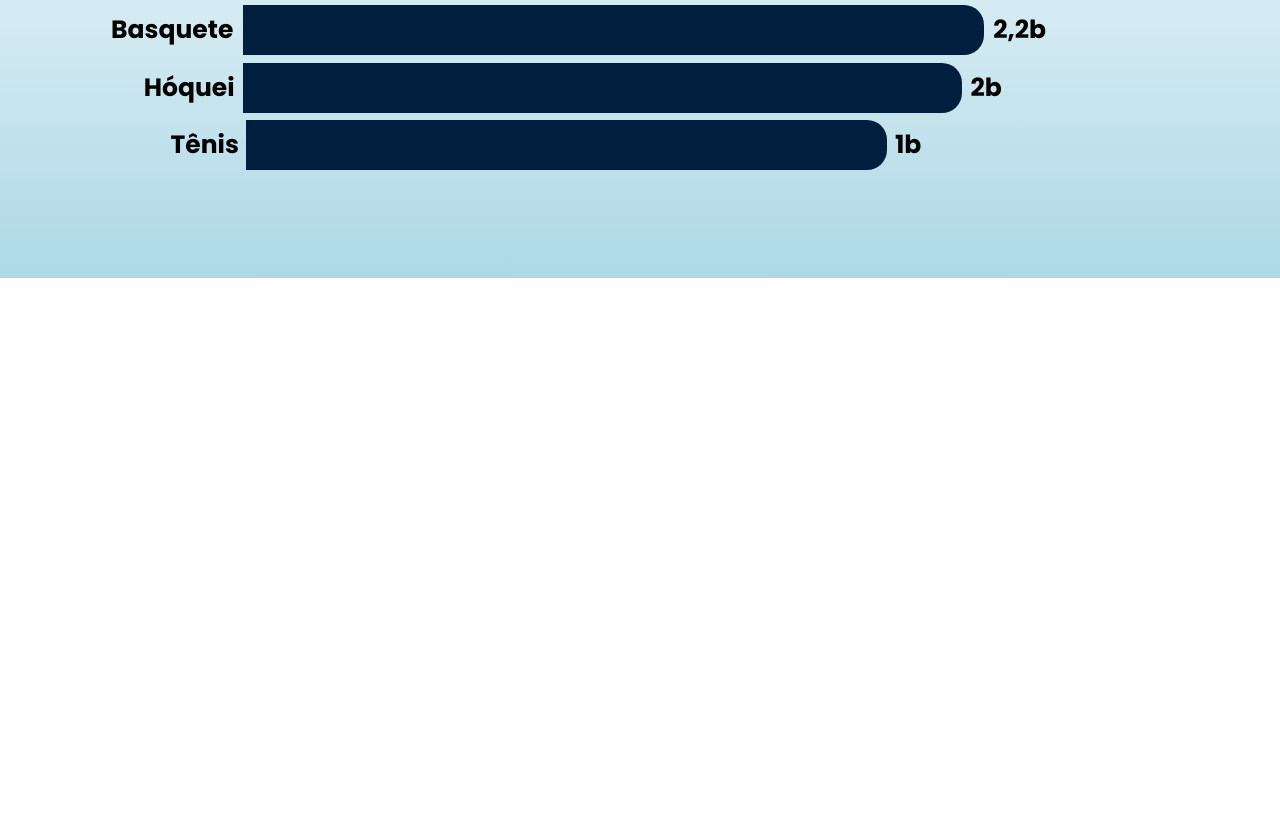
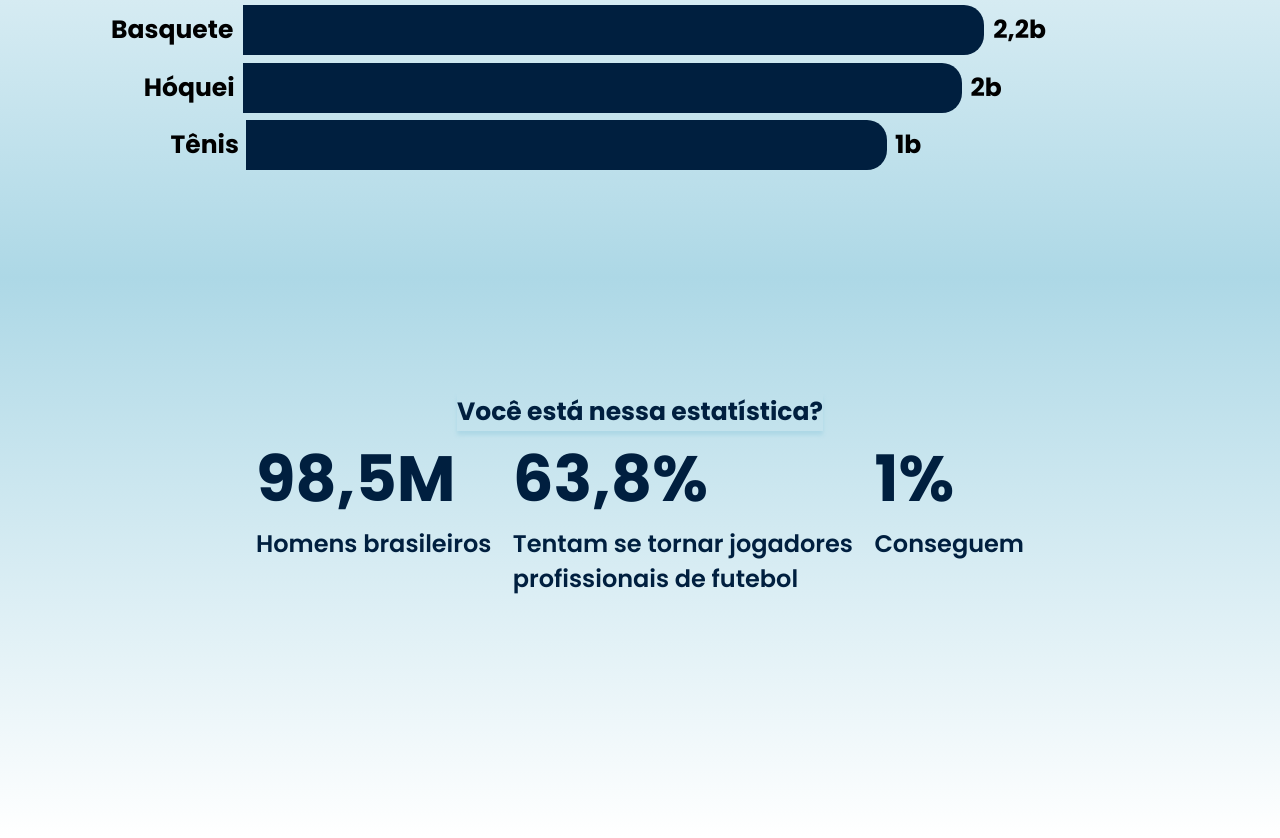
Before and after one commit to oizaeljr/AtletaDeCristo, a plain HTML site: page Site/home.html in a window 1280 px wide. Shown: the part 2973-3811 px from the top of the page. Before the commit the page ends 3251 px from the top, so only its background shows below. Drawn offline with Linux system fonts and the light colour scheme.

Commit message:
Adição: sessão4 da main

```diff
--- a/Site/home.html
+++ b/Site/home.html
@@ -182,6 +182,28 @@
                 <span>1b</span>
             </div>
         </div>
+        <div class="container5">
+            <div class="container5_1">
+                <span>Você está nessa estatística?</span>
+            </div>
+            <div class="container5_2">
+                <div class="container5_3">
+                    <span class="statsNum">98,5M</span>
+                    <span class="statsTxt">Homens brasileiros</span>
+                </div>
+                <div class="container5_4">
+                    <span class="statsNum">63,8%</span>
+                    <div class="container5_5">
+                        <span class="statsTxt">Tentam se tornar jogadores</span>
+                        <span class="statsTxt">profissionais de futebol</span>
+                    </div>
+                </div>
+                <div class="container5_6">
+                    <span class="statsNum">1%</span>
+                    <span class="statsTxt">Conseguem</span>
+                </div>
+            </div>
+        </div>
     </main>
     <footer>
 
--- a/Site/style.css
+++ b/Site/style.css
@@ -427,8 +427,71 @@ main .container4 .container4_7 div{
     margin: 0 1% 0 1%;
 }
 
+/* FIM SESSÃO 3 */
 
+/* INÍCIO SESSÃO 4 */
 
-/* FIM SESSÃO 3*/
+main .container5 {
+    height: 70vh;
+    display: flex;
+    flex-direction: column;
+    justify-content: center;
+    align-items: center;
+    background: linear-gradient(to top, #FFFFFF, #ADD8E6);
+}
+
+main .container5 .container5_1 {
+    width: 100%;
+    display: flex;
+    justify-content: center;
+    margin: -10% 0 0 0;
+}
+
+main .container5 .container5_1 span {
+    font-size: 25px;
+    font-weight: bold;
+    box-shadow: 0px 4px 4px 0px #ADD8E6;
+    color: #001F3F;
+}
+
+main .container5 .container5_2 {
+    display: flex;
+    justify-content: space-between;
+    width: 60%;
+}
+
+main .container5 .container5_3 {
+    display: flex;
+    flex-direction: column;
+}
+
+main .container5 .container5_4 {
+    display: flex;
+    flex-direction: column;
+}
+
+main .container5 .container5_5 {
+    display: flex;
+    flex-direction: column;
+}
+
+main .container5 .container5_6 {
+    display: flex;
+    flex-direction: column;
+}
+
+main .container5 .statsTxt {
+    font-size: 24px;
+    font-weight: 600;
+    color: #001F3F;
+}
+
+main .container5 .statsNum {
+    font-size: 64px;
+    font-weight: bold;
+    color: #001F3F;
+}
+
+/* FIM SESSÃO 4 */
 
 /* FIM MAIN */
```
